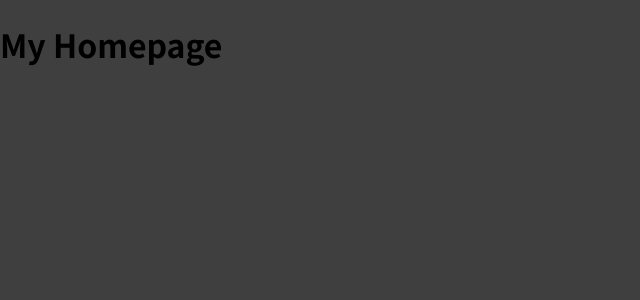
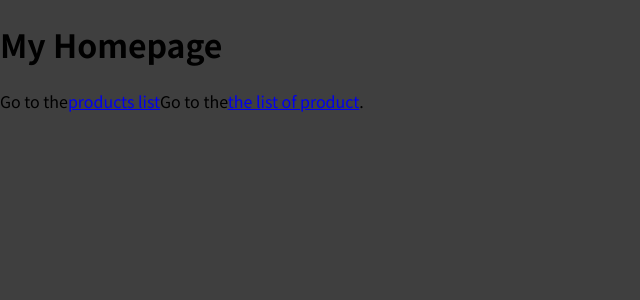
Before and after one commit to SergikEnergy/react-shwarzmuller, a React (Vite) app in the folder first-part/: page / in a window 1280 px wide. Shown: the top 300 px of the page, without its empty margins (0-640 px from the left). Built offline with nearby package versions, Linux system fonts and the light colour scheme.

Commit message:
feat: use link for navigate

```diff
--- a/first-part/src/App.jsx
+++ b/first-part/src/App.jsx
@@ -1,23 +1,23 @@
-import { createBrowserRouter, createRoutesFromElements, RouterProvider, Route } from 'react-router-dom';
+import { createBrowserRouter, RouterProvider, Route } from 'react-router-dom';
 import Home from './pages/Home';
 import Products from './pages/Products';
 
-const routesElements = createRoutesFromElements(
-  <Route>
-    <Route path='/' element={<Home />} />
-    <Route path='/products' element={<Products />} />
-  </Route>
-);
+// const routesElements = createRoutesFromElements(
+//   <Route>
+//     <Route path='/' element={<Home />} />
+//     <Route path='/products' element={<Products />} />
+//   </Route>
+// );
 
 const router = createBrowserRouter([
   { path: '/', element: <Home /> },
   { path: '/products', element: <Products /> },
 ]);
 
-const router2 = createBrowserRouter(routesElements);
+// const router2 = createBrowserRouter(routesElements);
 
 function App() {
-  return <RouterProvider router={router2} />;
+  return <RouterProvider router={router} />;
 }
 
 export default App;
--- a/first-part/src/pages/Home.jsx
+++ b/first-part/src/pages/Home.jsx
@@ -1,5 +1,20 @@
+import { Link } from 'react-router-dom';
+
 function Home() {
-  return <h1 className=''>My Homepage</h1>;
+  return (
+    <>
+      <h1 className=''>My Homepage</h1>
+      <p className=''>
+        Go to the
+        <a href='/products' className=''>
+          {/* if we use simple a link - we will get reload page - it's not, what we need */}
+          products list
+        </a>
+        Go to the
+        <Link to='/products'>the list of product</Link>.
+      </p>
+    </>
+  );
 }
 
 export default Home;
```
